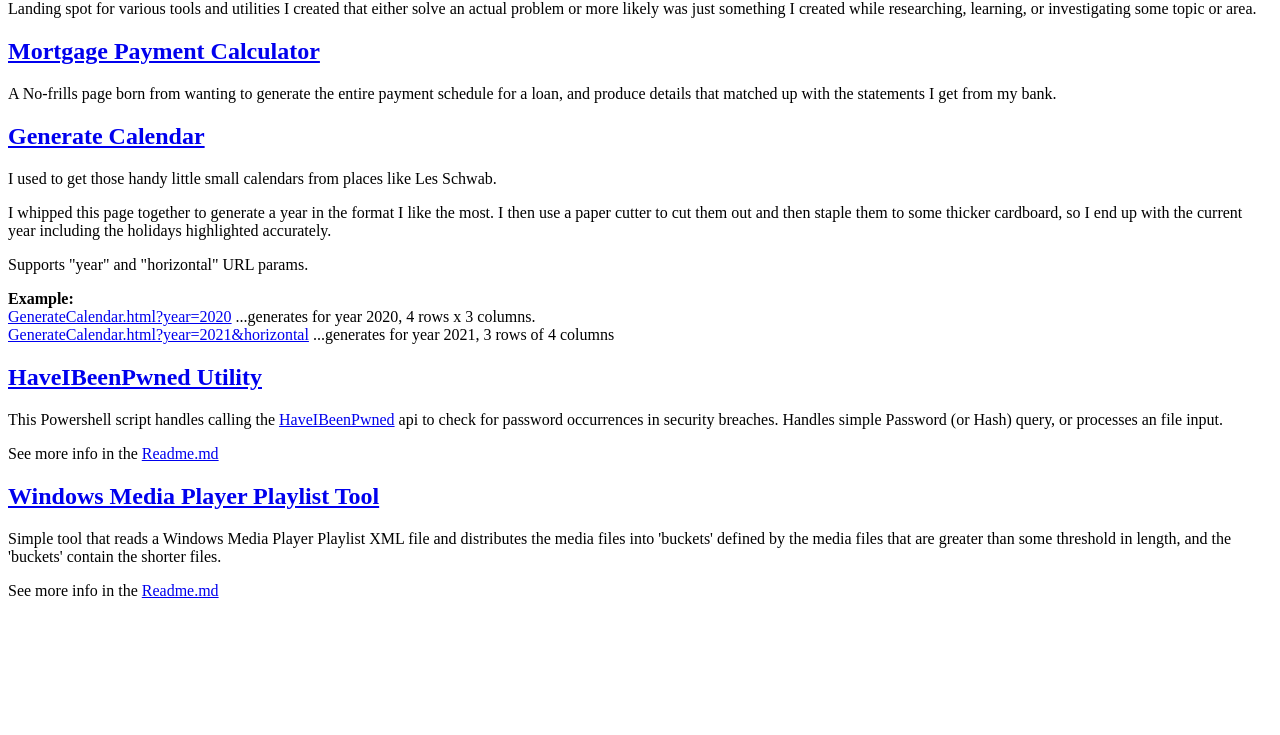
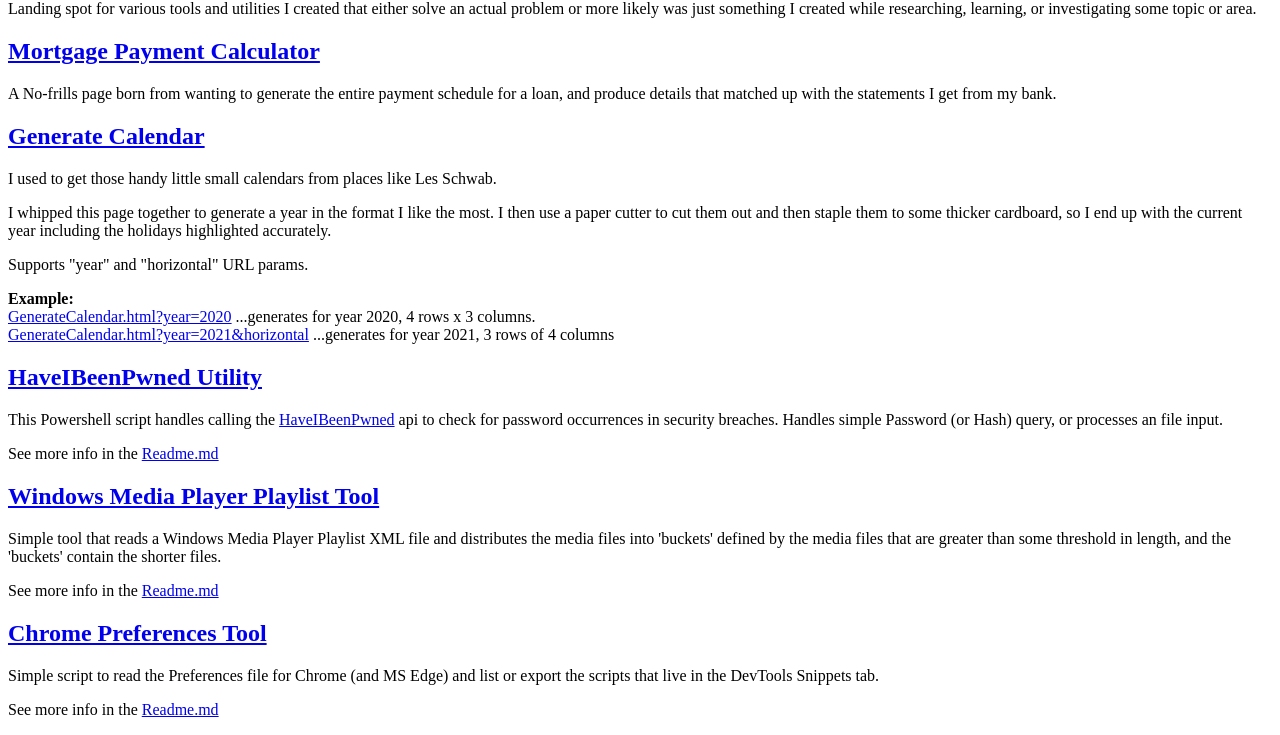
Before and after one commit to MrJimmo/ToolsAndUtilities, a plain HTML site: page index.html in a window 1280 px wide. Shown: the part 66-801 px from the top of the page. Drawn offline with Linux system fonts and the light colour scheme.

Commit message:
Adding Chrome Prefs to main Tools and Utilities page

```diff
--- a/index.html
+++ b/index.html
@@ -45,6 +45,13 @@ Simple tool that reads a Windows Media Player Playlist XML file and distributes
 See more info in the <a href="https://github.com/MrJimmo/ToolsAndUtilities/tree/main/PlaylistTool/Readme.md">Readme.md</a>
 <p></p>
 
+<h2>
+<a href="https://github.com/MrJimmo/ToolsAndUtilities/tree/main/ChromePrefsTool">Chrome Preferences Tool</a><br>
+</h2>
+Simple script to read the Preferences file for Chrome (and MS Edge) and list or export the scripts that live in the DevTools Snippets tab.
+<p>
+See more info in the <a href="https://github.com/MrJimmo/ToolsAndUtilities/tree/main/ChromePrefsTool/readme.md">Readme.md</a>
+<p></p>
 
 </body>
 </html>
```
